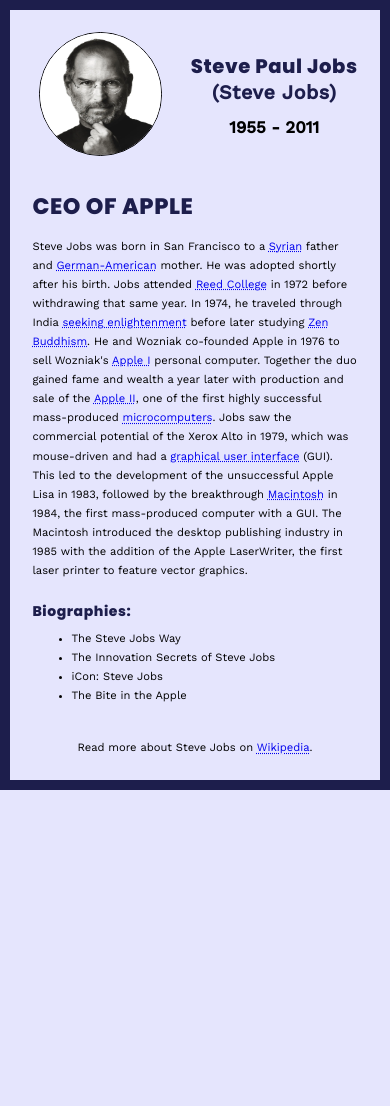
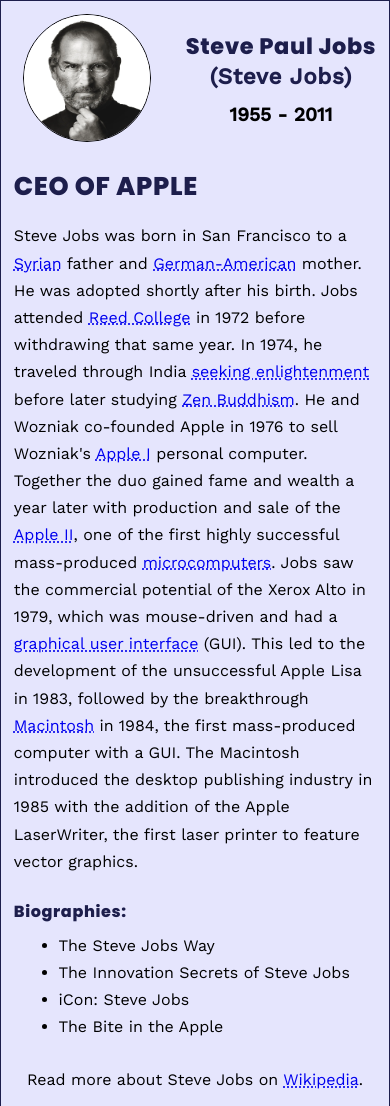
Before and after one commit to divyanshu-sriwastva/steve-jobs, a plain HTML site: page index.html in a window 390 px wide. Before the commit the page ends 844 px from the top, so only its background shows below. Drawn offline with nearby package versions, Linux system fonts and the light colour scheme.

Commit message:
Improved

```diff
--- a/CSS/style.css
+++ b/CSS/style.css
@@ -10,7 +10,7 @@
     --main-color: #1d1e4c;
 }
 
-::selection{
+::selection {
     background: #fff;
 }
 
@@ -21,7 +21,7 @@ html {
 body {
     background-color: var(--bg);
     padding: 5rem 15rem;
-    border: 10px solid var(--main-color);
+    border: 1rem solid var(--main-color);
 }
 
 .flexbox {
@@ -102,13 +102,13 @@ a:link, a:visited {
 
 @media only screen and (max-width: 830px) {
     main {
-        padding: 6rem 0;
+        padding: 4rem 0;
     }
 
     img {
         margin: auto;
-        width: 22rem;
-        height: 22rem;
+        width: 20rem;
+        height: 20rem;
     }
 
     .flexbox {
@@ -123,17 +123,17 @@ a:link, a:visited {
 
 @media (max-width: 556px) {
     html {
-        font-size: 38%;
+        font-size: 40%;
     }
 
     body {
-        padding: 4rem;
+        padding: 2rem;
+        border-width: .2rem;
     }
-}
 
-@media (max-width: 422px) {
-    html {
-        font-size: 35%;
+    .about-him {
+        font-size: 2.5rem;
+        line-height: 1.7;
     }
 
     span {
@@ -141,8 +141,4 @@ a:link, a:visited {
         text-align: center;
         margin-bottom: 1rem;
     }
-
-    body {
-        padding: 4rem;
-    }
 }
```
